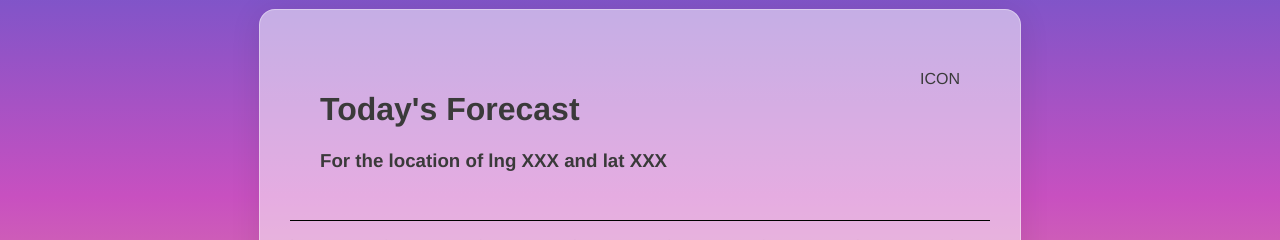
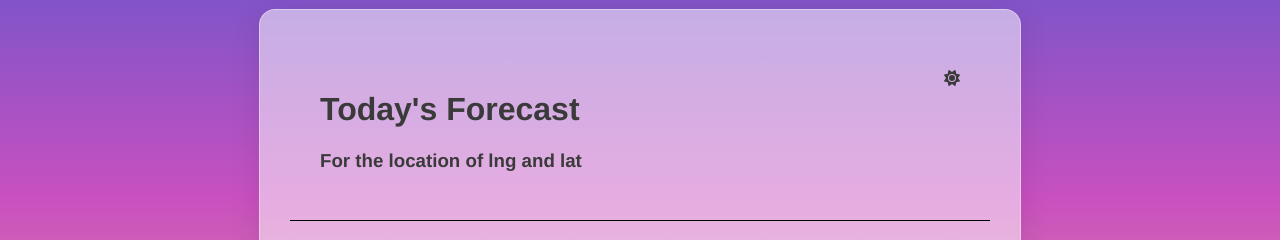
Before and after one commit to claudiavashchenko/react-weather-app, a React (Create React App) app: page / in a window 1280 px wide. Shown: the part 178-418 px from the top of the page. Built offline with nearby package versions, Linux system fonts and the light colour scheme; no server answers.

Commit message:
added weather icons

```diff
--- a/package.json
+++ b/package.json
@@ -3,6 +3,7 @@
   "version": "0.1.0",
   "private": true,
   "dependencies": {
+    "@fortawesome/fontawesome-free": "^6.4.0",
     "@testing-library/jest-dom": "^5.16.5",
     "@testing-library/react": "^13.4.0",
     "@testing-library/user-event": "^13.5.0",
--- a/src/App.js
+++ b/src/App.js
@@ -2,6 +2,7 @@ import { useEffect, useState } from "react";
 import TodayDisplay from "./components/TodayDisplay";
 import Card from "./components/Card";
 import UnitContainer from "./components/UnitContainer";
+import "@fortawesome/fontawesome-free/js/all.js";
 const App = () => {
 
   const [location, setLocation] = useState(null)
--- a/src/components/TodayDisplay.js
+++ b/src/components/TodayDisplay.js
@@ -1,12 +1,14 @@
+import "@fortawesome/fontawesome-free/js/all.js";
+import { getIcon } from "../helpers";
 const TodayDisplay = ({today, location}) => {
     return (
         <div className="today-container">
             <div className="info-container">
                 <h1>Today's Forecast</h1>
-                <h3>For the location of lng XXX and lat XXX</h3>
+                <h3>For the location of lng {location?.longitude} and lat {location?.latitude}</h3>
             </div>
             <div className="info-container">
-                ICON
+                {getIcon(today?.weather)}
             </div>
         </div>
     )
--- /dev/null
+++ b/src/helpers.js
@@ -0,0 +1,30 @@
+const getIcon = (weatherType) => {
+
+    let weatherStyle
+
+    switch (weatherType) {
+        case "lightrainday":
+            weatherStyle = <i className="fas fa-cloud-rain"></i>
+            break
+        case "clear":
+            weatherStyle = <i className="fas fa-sun"></i>
+            break
+        case "mcloudy":
+            weatherStyle = <i className="fas fa-cloud"></i>
+            break
+        case "cloud":
+            weatherStyle = <i className="fas fa-cloud-rain"></i>
+            break
+        case "snow":
+            weatherStyle = <i className="fas fa-snowflake"></i>
+            break
+        case "ts":
+            weatherStyle = <i className="fas fa-bolt"></i>
+            break
+            default:
+                weatherStyle = <i className="fas fa-sun"></i>
+    }
+    return weatherStyle
+}
+
+export { getIcon }
```
Also changed, not shown: 1 other file (tests, documents, lock files or other folders).
